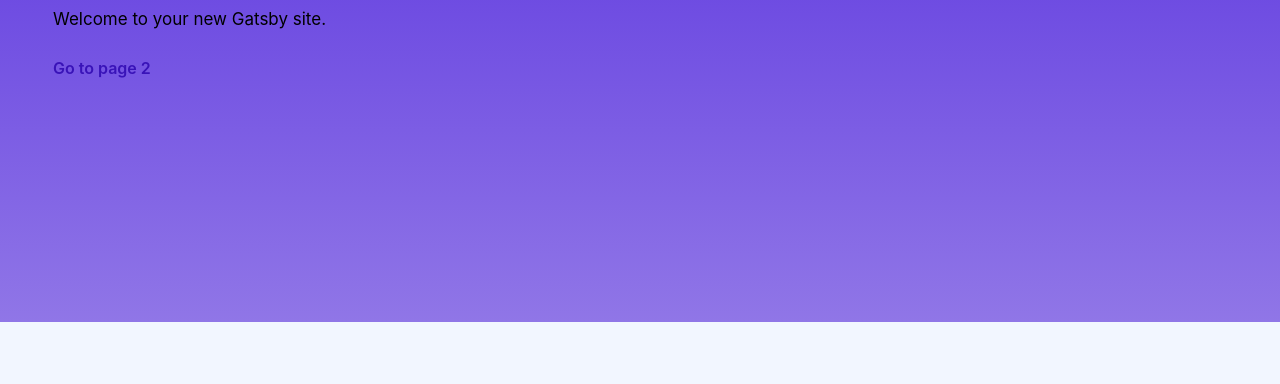
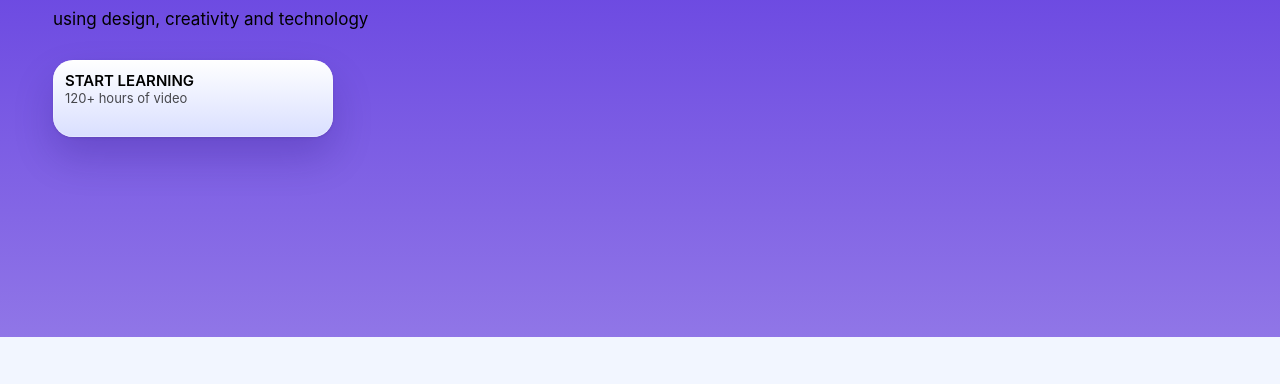
Before and after one commit to sergiovalbuena/website-reactHooks, a Gatsby site: page / in a window 1280 px wide. Shown: the part 416-800 px from the top of the page. Built offline with nearby package versions, Linux system fonts and the light colour scheme; Gatsby itself is replaced by a stand-in of ours.

Commit message:
button component and props

```diff
--- /dev/null
+++ b/src/components/buttons/PurchaseButton.js
@@ -0,0 +1,47 @@
+import React from 'react';
+import styled from 'styled-components';
+import { Caption2, SmallText } from '../styles/TextStyles';
+import { Link } from 'gatsby';
+
+function PurchaseButton(props){
+    const {title, subtitle} = props
+
+    return(
+        <Link to="/page-2">
+        <Wrapper>
+            <Title>{title || "Get Prop Access"}</Title>
+            <Subtitle>{subtitle || "$29 per month"}</Subtitle>
+        </Wrapper>
+        </Link>
+    )
+}
+/*
+function PurchaseButton(props){
+    return(
+        <Wrapper>
+            <Title>{props.title || "Get Prop Access"}</Title>
+            <Subtitle>{props.subtitle || "$29 per month"}</Subtitle>
+        </Wrapper>
+    )
+}
+*/
+
+
+export default PurchaseButton;
+
+const Wrapper = styled.div`
+    width: 280px;
+    height: 77px;
+    padding: 12px;
+    background: linear-gradient(180deg, #FFF 0%, #d9dfff 100%);
+    box-shadow: 0 1px 3px rgba(0,0,0,.1), 0px 20px 40px rgba(23,0,102,.2),inset 0 0 0 .5px rgba(255,255,255,.5);
+    border-radius: 20px;
+`
+
+const Title = styled(Caption2)`
+    color: black;
+`
+const Subtitle = styled(SmallText)`
+    color: black;
+    opacity: .7;
+`
--- a/src/components/sections/HeroSection.js
+++ b/src/components/sections/HeroSection.js
@@ -3,6 +3,7 @@ import { Link } from "gatsby";
 import styled from 'styled-components';
 import {H1, MediumText} from '../styles/TextStyles';
 import { themes } from '../styles/ColorStyles';
+import PurchaseButton from '../buttons/PurchaseButton';
 
 function HeroSection(){
     return(
@@ -10,9 +11,12 @@ function HeroSection(){
             <ContentWrapper>
                 <TextWrapper>
                 <img src="/images/logos/logo.svg" alt="logo" />
-                <Title>Hi, <br/> people</Title>
-                <Description>Welcome to your new Gatsby site.</Description>
-                <Link to="/page-2/">Go to page 2</Link> <br />
+                <Title>Creating a<br/> better world</Title>
+                <Description>using design, creativity and technology</Description>
+                <PurchaseButton
+                    title= "Start Learning"
+                    subtitle= "120+ hours of video"
+                />
                 </TextWrapper>
             </ContentWrapper>
         </Wrapper>
```
